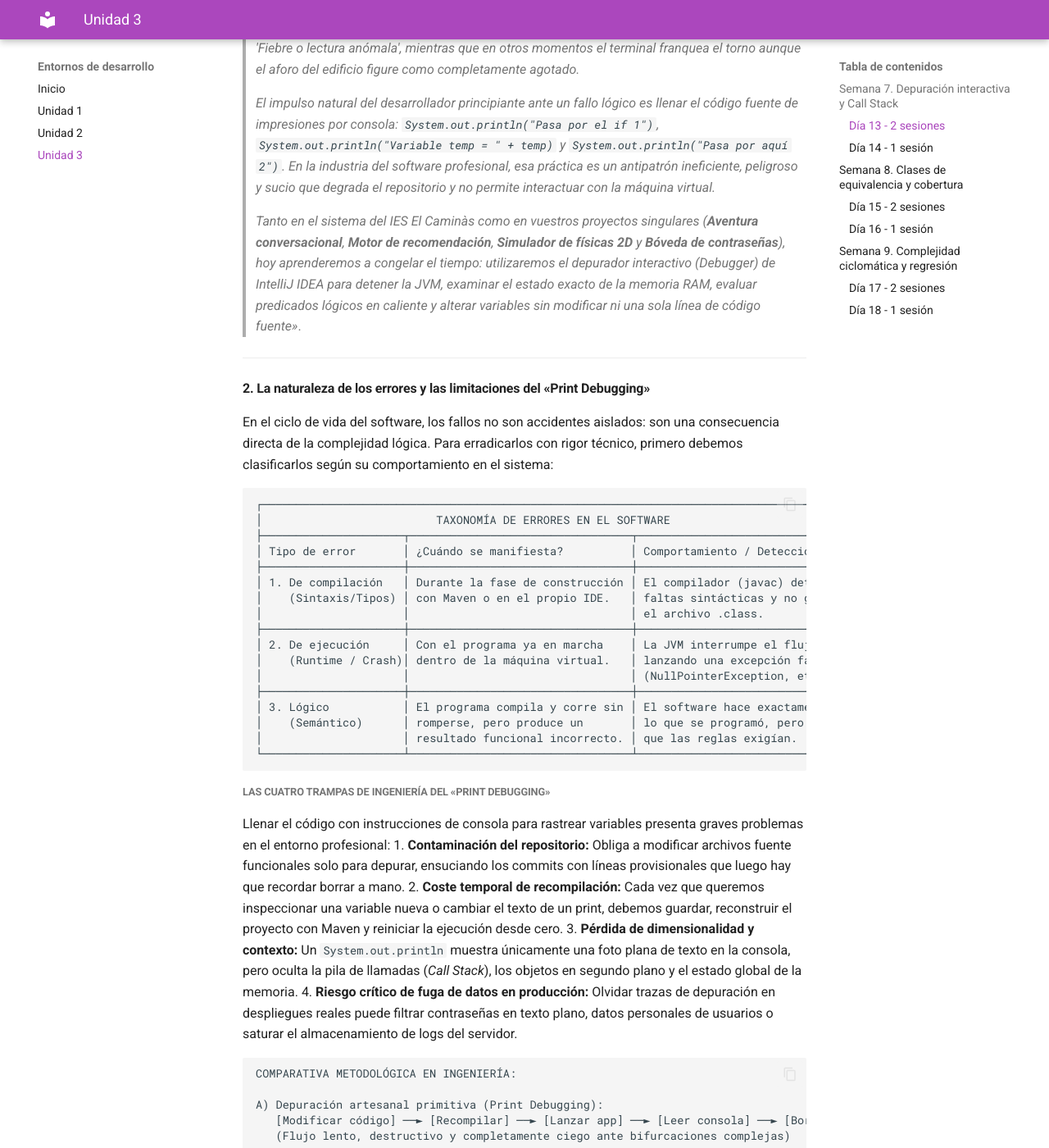
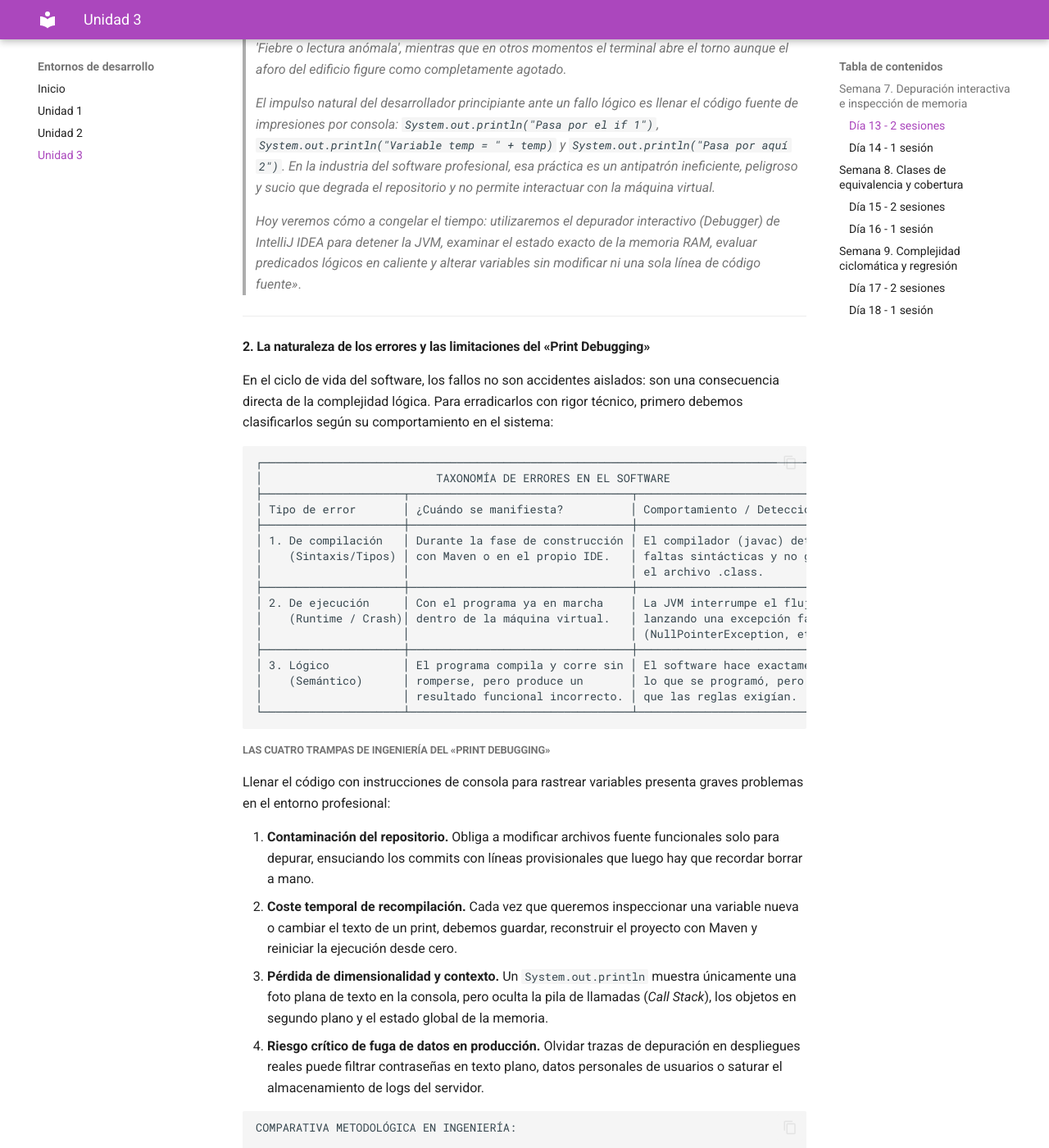
Before and after one commit to garmarcj/DAM-ED-20262027, an MkDocs documentation site: the page built from docs/unidad3.md, in a window 1280 px wide and 1400 px high, scrolled down 872 px. Shown: the whole window at 82% size. Built offline with MkDocs 1.6.1 and Material for MkDocs 9.7.7, drawn with Linux system fonts in a browser that asks for light colours; some of the changed text lies outside the part shown.

Commit message:
[Curso 2026-2027] Cambios menores en la semana 7 de la unidad 3

````diff
--- a/docs/unidad3.md
+++ b/docs/unidad3.md
@@ -2,7 +2,7 @@
 
 ---
 
-## Semana 7. Depuración interactiva y Call Stack
+## Semana 7. Depuración interactiva e inspección de memoria
 
 ---
 
@@ -22,11 +22,11 @@ Tras haber consolidado la estructura estándar del proyecto, la compilación y l
 
 > *«Equipo, entramos en una de las fases más decisivas de la ingeniería de software: el diagnóstico y control del error. La aplicación de control de acceso al centro (`ControlAccesoQR`) ha incorporado lógica de decisión condicional (`if-else`, operadores lógicos combinados y bifurcaciones con `switch`) para evaluar a los visitantes en los tornos del vestíbulo.*
 >
-> *Sin embargo, esta mañana el sistema ha comenzado a fallar de forma errática: personas con temperatura corporal normal y DNI válido están siendo rechazadas en pantalla con el aviso de 'Fiebre o lectura anómala', mientras que en otros momentos el terminal franquea el torno aunque el aforo del edificio figure como completamente agotado.*
+> *Sin embargo, esta mañana el sistema ha comenzado a fallar de forma errática: personas con temperatura corporal normal y DNI válido están siendo rechazadas en pantalla con el aviso de 'Fiebre o lectura anómala', mientras que en otros momentos el terminal abre el torno aunque el aforo del edificio figure como completamente agotado.*
 >
 > *El impulso natural del desarrollador principiante ante un fallo lógico es llenar el código fuente de impresiones por consola: `System.out.println("Pasa por el if 1")`, `System.out.println("Variable temp = " + temp)` y `System.out.println("Pasa por aquí 2")`. En la industria del software profesional, esa práctica es un antipatrón ineficiente, peligroso y sucio que degrada el repositorio y no permite interactuar con la máquina virtual.*
 >
-> *Tanto en el sistema del IES El Caminàs como en vuestros proyectos singulares (**Aventura conversacional**, **Motor de recomendación**, **Simulador de físicas 2D** y **Bóveda de contraseñas**), hoy aprenderemos a congelar el tiempo: utilizaremos el* *depurador interactivo (Debugger)* *de IntelliJ IDEA para detener la JVM, examinar el estado exacto de la memoria RAM, evaluar predicados lógicos en caliente y alterar variables sin modificar ni una sola línea de código fuente»*.
+> *Hoy veremos cómo a congelar el tiempo: utilizaremos el* *depurador interactivo (Debugger)* *de IntelliJ IDEA para detener la JVM, examinar el estado exacto de la memoria RAM, evaluar predicados lógicos en caliente y alterar variables sin modificar ni una sola línea de código fuente»*.
 
 ---
 
@@ -56,10 +56,11 @@ En el ciclo de vida del software, los fallos no son accidentes aislados: son una
 
 ##### Las cuatro trampas de ingeniería del «Print Debugging»
 Llenar el código con instrucciones de consola para rastrear variables presenta graves problemas en el entorno profesional:
-1. **Contaminación del repositorio:** Obliga a modificar archivos fuente funcionales solo para depurar, ensuciando los commits con líneas provisionales que luego hay que recordar borrar a mano.
-2. **Coste temporal de recompilación:** Cada vez que queremos inspeccionar una variable nueva o cambiar el texto de un print, debemos guardar, reconstruir el proyecto con Maven y reiniciar la ejecución desde cero.
-3. **Pérdida de dimensionalidad y contexto:** Un `System.out.println` muestra únicamente una foto plana de texto en la consola, pero oculta la pila de llamadas (*Call Stack*), los objetos en segundo plano y el estado global de la memoria.
-4. **Riesgo crítico de fuga de datos en producción:** Olvidar trazas de depuración en despliegues reales puede filtrar contraseñas en texto plano, datos personales de usuarios o saturar el almacenamiento de logs del servidor.
+
+1. **Contaminación del repositorio.** Obliga a modificar archivos fuente funcionales solo para depurar, ensuciando los commits con líneas provisionales que luego hay que recordar borrar a mano.
+2. **Coste temporal de recompilación.** Cada vez que queremos inspeccionar una variable nueva o cambiar el texto de un print, debemos guardar, reconstruir el proyecto con Maven y reiniciar la ejecución desde cero.
+3. **Pérdida de dimensionalidad y contexto.** Un `System.out.println` muestra únicamente una foto plana de texto en la consola, pero oculta la pila de llamadas (*Call Stack*), los objetos en segundo plano y el estado global de la memoria.
+4. **Riesgo crítico de fuga de datos en producción.** Olvidar trazas de depuración en despliegues reales puede filtrar contraseñas en texto plano, datos personales de usuarios o saturar el almacenamiento de logs del servidor.
 
 ```
 COMPARATIVA METODOLÓGICA EN INGENIERÍA:
@@ -103,8 +104,8 @@ Cuando lanzamos nuestro software mediante el botón de depuración (**Debug** o
 ```
 
 ##### Tipos de puntos de ruptura (*Breakpoints*)
-* **Punto de ruptura estándar:** Se activa haciendo clic en el canal lateral izquierdo (*gutter*) junto al número de línea. Marca una línea donde la JVM suspenderá el hilo de ejecución justo **antes** de procesarla.
-* **Punto de ruptura condicional:** Clic derecho sobre el punto rojo del breakpoint. Permite definir una expresión lógica booleana en Java (por ejemplo, `tempVestibulo > 37.5` o `aforoDisponible <= 0`). El programa solo se detendrá cuando la condición sea verdadera, evitando detenerse manualmente en accesos rutinarios válidos.
+* **Punto de ruptura estándar.** Se activa haciendo clic en el canal lateral izquierdo (*gutter*) junto al número de línea. Marca una línea donde la JVM suspenderá el hilo de ejecución justo **antes** de procesarla.
+* **Punto de ruptura condicional.** Clic derecho sobre el punto rojo del breakpoint. Permite definir una expresión lógica booleana en Java (por ejemplo, `tempVestibulo > 37.5` o `aforoDisponible <= 0`). El programa solo se detendrá cuando la condición sea verdadera, evitando detenerse manualmente en accesos rutinarios válidos.
 
 ---
 
@@ -131,18 +132,24 @@ if (!temperaturaApta) {
 ```
 
 *Los estudiantes analizan el fragmento durante 3 minutos en su puesto de trabajo:*
-1. **Trazado mental de predicados booleanos:**
+
+1. **Trazado mental de predicados booleanos.**
+
     - ¿Qué valor exacto tiene `temperaturaApta`? (`true`).
     - ¿Qué valor evalúa `!aforoSuficiente`? (`true`, ya que el aforo es `0`).
-2. **Evaluación de prioridades de salto:**
+
+2. **Evaluación de prioridades de salto.**
+
     - ¿Por qué el mensaje de fiebre no se ejecuta pero sí el de aforo?
-3. **Puesta en común en la pizarra:** Un estudiante voluntario marca con el rotulador en qué línea exacta colocaría el punto de ruptura para comprobar si las variables contienen los datos esperados antes de que la consola imprima el veredicto.
+
+3. **Puesta en común en la pizarra.** Un estudiante voluntario marca con el rotulador en qué línea exacta colocaría el punto de ruptura para comprobar si las variables contienen los datos esperados antes de que la consola imprima el veredicto.
 
 ---
 
 #### Segunda sesión: dojo de herramientas y katas
 
 > **Dinámica del dojo de entrenamiento:**
+>
 > * La **Kata 1 es de realización obligatoria** para todo el grupo: constituye el núcleo técnico imprescindible y la base del entregable de la jornada.
 > * Las **Katas 2 y 3 son optativas y de ampliación**: están diseñadas para que los estudiantes que resuelvan rápidamente la primera práctica no se queden inactivos, permitiéndoles subir de nivel y adquirir competencias avanzadas en depuración profesional.
 
@@ -152,10 +159,10 @@ if (!temperaturaApta) {
 
 * **Objetivo.** Iniciar el proyecto bajo el control del depurador, fijar puntos de ruptura en las estructuras de selección condicional e inspeccionar el estado de las variables locales desde la pestaña **Variables** de IntelliJ IDEA sin recurrir a impresiones por consola.
 * **Misión según tu proyecto elegido:**
-    * **En Aventura conversacional:** Pon un punto de ruptura en la línea del condicional de combate `if (vidaActual <= 0)`. Lanza la aplicación en modo Debug (`Shift + F9`). Comprueba en el panel lateral el valor de `vidaActual` y el nombre del arma activa antes de ramificar la escena hacia la victoria o la derrota.
-    * **En Motor de recomendación:** Coloca el breakpoint en la condición de afinidad `if (afinidad >= 75.0)`. Inspecciona el valor de punto flotante de `afinidad` y confirma en memoria qué etiqueta de recomendación se asignará al usuario.
-    * **En Simulador de físicas 2D:** Sitúa el breakpoint en la condición de frontera `if (posicionX >= LIMITE_DERECHO)`. Observa el valor de la coordenada horizontal y el signo de la velocidad antes de ejecutarse el rebote.
-    * **En Bóveda de contraseñas:** Pon el breakpoint en la validación de formato `if (password.length() >= 8)`. Inspecciona el contenido del texto en memoria y el valor booleano resultante.
+    * **En Aventura conversacional.** Pon un punto de ruptura en la línea del condicional de combate `if (vidaActual <= 0)`. Lanza la aplicación en modo Debug (`Shift + F9`). Comprueba en el panel lateral el valor de `vidaActual` y el nombre del arma activa antes de ramificar la escena hacia la victoria o la derrota.
+    * **En Motor de recomendación.** Coloca el breakpoint en la condición de afinidad `if (afinidad >= 75.0)`. Inspecciona el valor de punto flotante de `afinidad` y confirma en memoria qué etiqueta de recomendación se asignará al usuario.
+    * **En Simulador de físicas 2D.** Sitúa el breakpoint en la condición de frontera `if (posicionX >= LIMITE_DERECHO)`. Observa el valor de la coordenada horizontal y el signo de la velocidad antes de ejecutarse el rebote.
+    * **En Bóveda de contraseñas.** Pon el breakpoint en la validación de formato `if (password.length() >= 8)`. Inspecciona el contenido del texto en memoria y el valor booleano resultante.
 
 ---
 
````
Also changed, not shown: other parts of docs/unidad3.md (+1 -1 lines).
